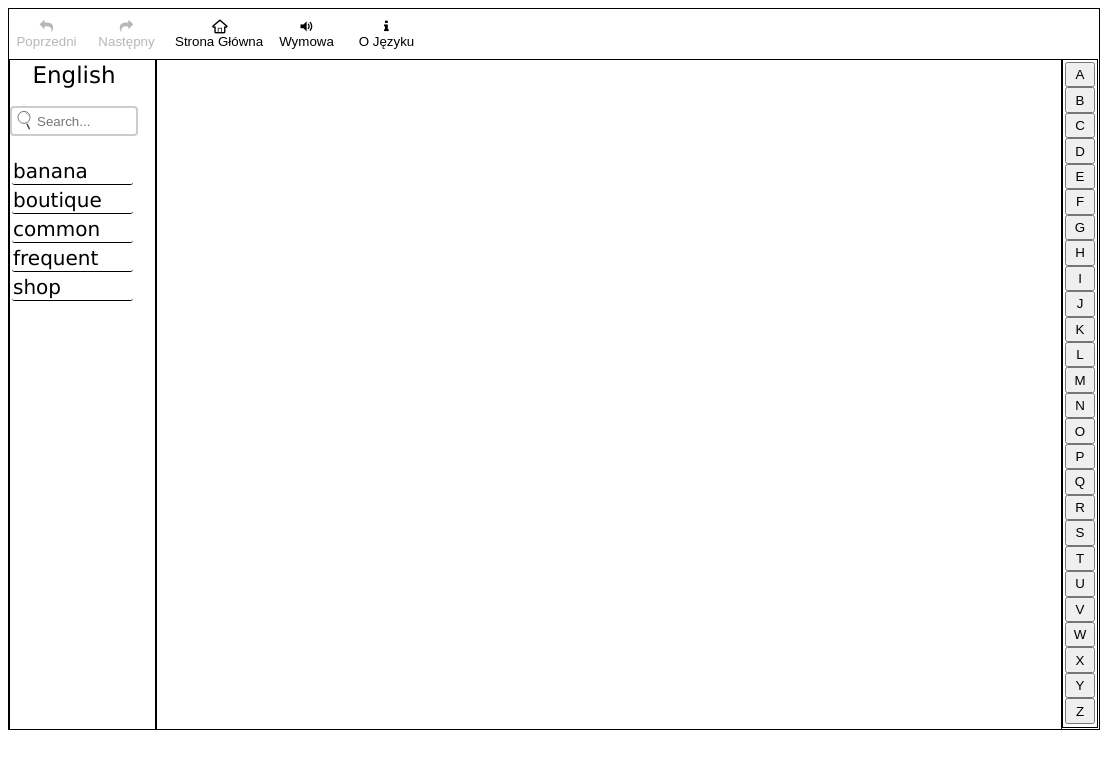
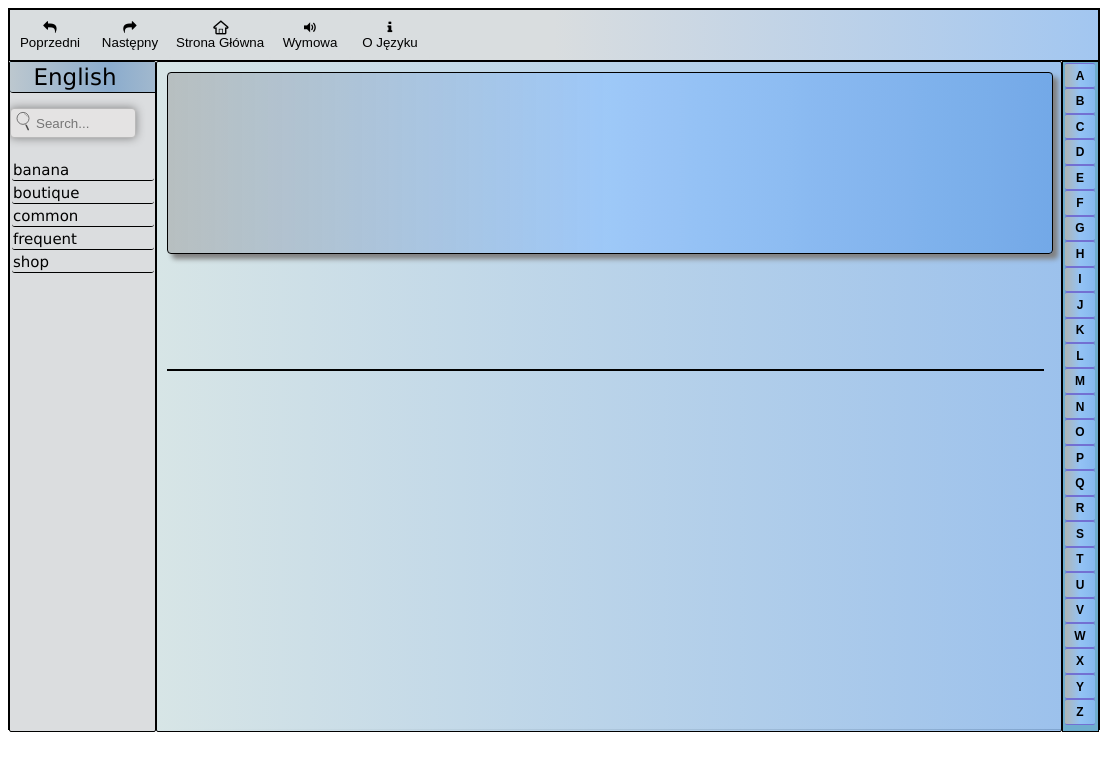
Before and after one commit to yakamachi/slownik_io, an Electron app: page slownik.html in a window 1120 px wide. Drawn offline with Linux system fonts and the light colour scheme.

Commit message:
More css looks pretty neat

```diff
--- a/slownik.html
+++ b/slownik.html
@@ -31,7 +31,7 @@
 			<button class="przycisk" style="margin-left: 260px;">
 				<i class="demo-icon icon-volume-up"></i>
 				<br>Wymowa</button>
-			<button class="przycisk" style="margin-left: 340px;">
+			<button id="ojezyku" class="przycisk" style="margin-left: 340px;">
 				<i class="demo-icon icon-info"></i>
 				<br>O Języku</button>
 		</div>
@@ -67,8 +67,7 @@
 				<p id='pfs'></p>
 				<p id='slowo2'></p>
 			</div>
-			<div id="definition">
-			</div>
+			<div id="definition"></div>
 			<div id="picture">
 				<p id='def'></p>
 			</div>
--- a/style.css
+++ b/style.css
@@ -3,85 +3,90 @@ ol {
 	padding:0;
 	margin:0;
 	width:200px;
-	background-color:#FFFFFF;
+	background-color:rgb(172, 211, 226);
 	font-size:15px;
 	height:2em;
 	line-height:2em;
 	text-align:center;
-
+	border: none;
+	transition: all 0.35s ease 0s;
 }
-
 ol a {
 	display:block;
 	text-decoration:none;
 	color:#000000;
 	padding:0 0px;
 	font-size:23px;
+	transition: all 0.2s ease 0s;
 }
-
   ol > li {
 	float:left;
 	width:200px;
-	background-color:#FFFFFF;
+	background: linear-gradient(to left, rgba(191, 198, 204, 0.87),rgba(134, 166, 202, 0.87),rgba(191, 198, 204, 0.87));
+	border-bottom: 1px solid black;
+	border-radius: 3px;
 	height:2em;
   }
-
   ol > li:first-child {
 	margin-left:0;
+	transition: all 0.2s ease 0s;
   }
-
-
   ol > li:hover {
-	background-color:#FFFFFF;
+	background-color:rgba(119, 159, 219, 0.795);
 	width:200px;
   }
-
   ol > li:hover > a {
 	color: #000000;
-	background-color: #aacfe2;
+	background-color:rgba(176, 185, 197, 0.795);
   }
 
   ol > li:hover > ul {
 	display:block;
-	background-color: #b5ddf2;
   }
-
   ol > li > ul {
 	display:none;
 	list-style-type:none;
 	padding:0;
 	margin:0;
+	transition: all 0.2s ease 0s;
   }
-
   ol > li > ul > li {
 	position:relative;
-	background-color:#b5ddf2;
+	background-color:#7cb0cf;
+	width:200px;
   }
-
   ol > li > ul > li > a {
-	border-top-style: dotted;
-	border-width: 3px;
-	border-color: #b5fff2;
+	border-bottom-style: solid;
+	border-width: 1px;
+	border-color: #243946;
+	background-color: #7cb0cf;
+	width:200px;
+	transition: all 0.2s ease 0s;
   }
-
   ol > li > ul > li:hover {
-	background-color:#DDD;
+	background-color: #aabbc4;
+	width:200px;
   }
-
 
   ol > li > ul > li:hover > a {
 	color:#000000;
-	background-color: #aacfe2;
+	background-color: #6a7479;
+	transition: all 0.35s ease 0s;
 }
 #container{
 	width: 1090px;
 	height: 720px;
 	border-style: solid;
 	border-width: 1px;
+	background-color: #d9dddf;
 }
 #bar{
-	width: 1090px;
+	width: 1088px;
 	height: 50px;
+	background-color:#d9dddf;
+	background: linear-gradient(to right,  #d9dddf,#d9dddf,rgba(154, 195, 243, 0.87));
+	border: 1px solid black;
+	border-right: 2px solid black;
 }
 #list{
 	width: 145px;
@@ -91,36 +96,53 @@ ol a {
 	overflow-y: scroll;
 	border-style: solid;
 	border-width: 1px;
+	border-radius: 2px;
+	background-color: #dbdddf;
 }
 #window{
 	width: 884px;
 	height: 649px;
 	float: left;
 	overflow-y: scroll;
-	border-style: solid;
+	border-style: double;
 	border-width: 1px;
+	border-radius: 2px;
 	padding: 10px;
+	background: linear-gradient(to right,  rgb(215, 229, 230),rgba(147, 189, 238, 0.87));
 }
 #wordMain{
 	width: 100%;
+	height: 180px;
+	font-size: 60px;
+	font-family: 'Times New Roman';
+	font-weight: 700;
+	border-style: solid;
+	border-width: 1px;
+	border-radius: 4px;
+	border-color: #000000;
+	background-color: #d6d5d5;
+	box-shadow: 5px 5px 5px grey;
+	background: linear-gradient(to right,  rgb(183, 191, 192),rgba(153, 198, 250, 0.87),rgba(109, 165, 230, 0.87));
+}
+#word{
+	width: 50%;
 	height: 10%;
 	font-size: 50px;
-	font-family: verdana;
+	color: #041a94e8;
 }
-#word{
-	width: 100%;
-	height: 10%;
-	font-size: 50px;
-
+#def {
+	margin-left: 10px;
+	font-size: 24px;
+	font-family: Georgia;
 }
-#definition{
-	width: 50%;
-	font-size: 25px;
-	float: left;
-
+#picture{
+	width: 443px;
+	height: 335px;
+	float: right;
+	padding-top: 31px;
 }
 #related{
-	width: 100%;
+	width: 444px;
 	padding-top: 200px;
 	font-size: 18px;
 }
@@ -128,106 +150,117 @@ ol a {
 	margin-left: 10px;
 	font-style: italic;
 }
-#def {
-	margin-left: 10px;
+#definition{
+	border: 1px;
+	border-color:black;
+	border-style: solid;
+	width: 99%;
 }
-#picture{
-	width: 50%;
-	height: 50%;
-	float: right;
-}
-
 #alphabet{
-	width: 30px;
-	height: 663px;
+	width: 33px;
+	height: 667px;
 	float: left;
-	border-style: solid;
-	border-width: 1px;
-	padding: 2px;
+	padding: 1px;
+	background-color: #6eadcf;
+	border: 1px solid black;
 }
 #myInput{
 	margin-left: 0px;
-	width: 128px;
+	width: 126px;
 	height: 30px;
 	box-sizing: border-box;
-	  padding-left: 25px;
-    border: 2px solid #ccc;
+	padding-left: 25px;
+    border: 1px solid rgb(185, 185, 185);
     border-radius: 4px;
-    background-color: white;
+    background-color: rgb(228, 227, 227);
     background-image: url('searchicon.png');
-    background-repeat: no-repeat;
+	background-repeat: no-repeat;
+	box-shadow: 0px 0px 10px grey;
 }
-a{
+#myInput:hover {
+	border-color: #645a5a;
+}
+a {
 	margin-left: 0px;
 	width: 128px;
 	text-align: center;
 }
-
-#def {
-	font-size: 27px;
+#slowo {
+	text-align: center;
 }
-#slowo {
-	padding-left: 260px
+#slowo2 {
+	font-size: 35px;
+	padding-top: 20px;
+	margin-left: 10px;
+	color: #101e25;
 }
-#definition {
+#sentence {
+	width: 443px;
+	margin-left: 10px;
+	font-style: italic;
+}
+#sentence2 {
+	width: 443px;
+	margin-left: 10px;
+	font-style: italic;
+}
+#synomym {
+	width: 443px;
+	margin-left: 10px;
+	color: rgba(0, 0, 0, 0.8);
+	filter: alpha(opacity=50);
+	border-bottom: 2px solid black;
+	border-radius: 1px;
 
 }
-#sentence {
-	width: 50%;
-	margin-left: 10px;
-}
-#sentence2 {
-	width: 50%;
-	margin-left: 10px;
-}
+span:hover {
+	text-align: center;
+	cursor: pointer;
+	font-size: 20px;
+	transition: all 0.1s ease 0.1s;
 
-#slowo2 {
-	font-size: 27px;
-	padding-top: 20px;
-	margin-left: 10px;
-}
-#synomym {
-	width: 50%;
-	margin-left: 10px;
-}
-span:hover {
-	padding: 1px;
-	text-align: center;
-	background-color: #b5ddf2;
-	cursor: pointer;
 }
 .przycisk{
-	background-color: #FFFFFF;
+	background-color: #d9dddf;
 	border: none;
 	position: absolute;
-	width: 75px;
+	width: 80px;
 	height: 50px;
+	color: #000000;
+	font-weight: 500;
+	border-radius: 4px;
+	transition: all 0.5s ease 0s;
 }
 .przycisk:hover
 {
-	background-color: #b5ddf2;
+	background-color: #7cb0cf;
+	font-size: 13px;
 }
-.letterButton {
-	width: 30px;
+.literken {
+	width: 33px;
 	height: 25.5px;
-	background-color: #FFFFFF;
+	margin-left: 1px;
 	border-radius: 2px;
 	border: 1px;
-	border-color: #b5ddf2;
+	border-color: #7270d3;
 	border-style: solid none;
-	font-family: verdana;
-	font-style: oblique;
+	font-style: verdana;
+	font-weight: 600;
+	font-size: 12px;
+	background: linear-gradient(to right,  rgb(174, 181, 182),rgba(153, 198, 250, 0.87),rgba(137, 186, 243, 0.87));
+	transition: all 0.35s ease 0s;
 }
-.letterButton:hover {
-	background-color: #b5ddf2;
+.literken:hover {
+	background: linear-gradient(to right,  rgb(114, 112, 248),rgba(82, 163, 255, 0.87));
+	color: wheat;
+	font-size: 18px;
+	font-style: italic;
 }
-
-
 #demo {
 	text-align: left;
 	font-size: 20px;
 	font-family: verdana;
-	width: 125px;
+	width:143px;
 }
 a {
 	font-family: verdana;
@@ -235,13 +268,34 @@ a {
 	cursor: pointer;
 }
 td {
-	  width: 120px;
+	min-width: 140px;
     border-bottom: solid 1px #000;
-    border-radius: 3px;
+	border-radius: 3px;
+	width: 143px;
+	font-size: 15px;
+	transition: all 0.3s ease 0s;
+}
+td:hover {
+	font-size: 17px;
+	padding-left: 9px;
+	box-shadow: 1px 5px 10px rgb(117, 116, 116);
 }
 tr {
-    cursor: pointer;
+	cursor: pointer;
+	width:143px;
 }
 tr:hover td {
-	background-color: #b5ddf2;
+	background-color: #7cb0cf;
 }
+#pressed {
+	width: 130px;
+	text-align: center;
+}
+#primary {
+	width: 130px;
+	text-align: center;
+}
+#secondary {
+	width: 130px;
+	text-align: center;
+}
```
